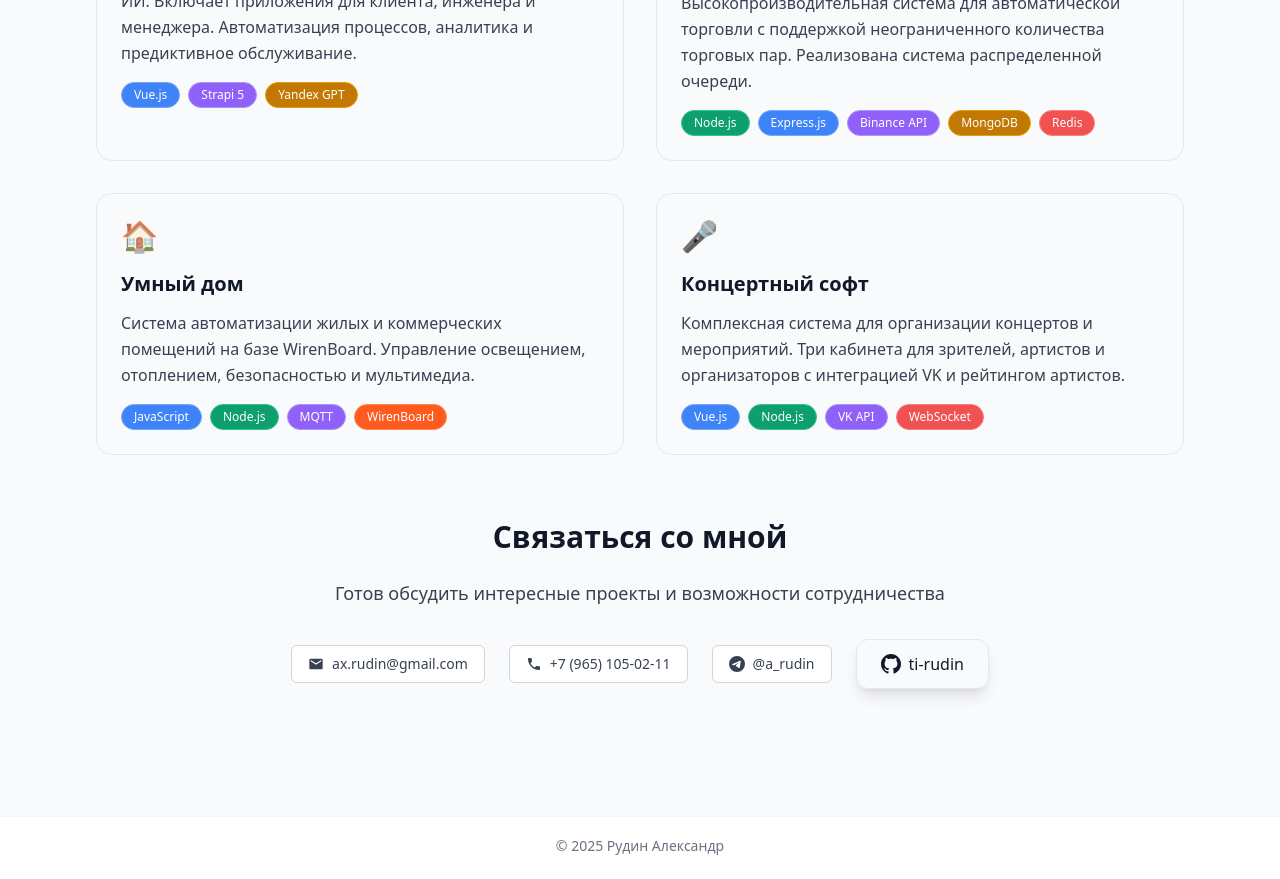
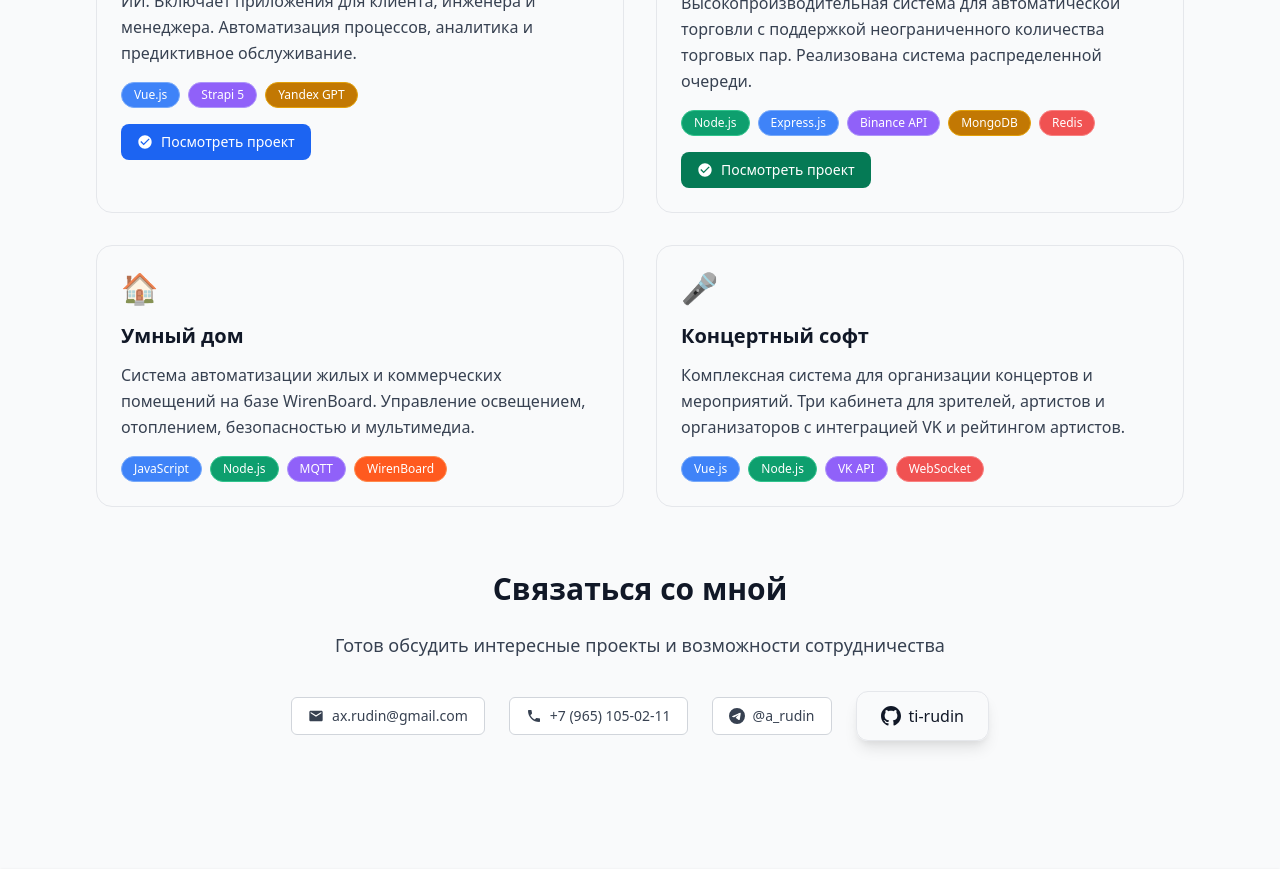
Before and after one commit to ti-rudin/resume.rudin.ru, a Vue app: page / in a window 1280 px wide. Shown: the part 2940-3819 px from the top of the page. Built offline with nearby package versions, Linux system fonts and the light colour scheme.

Commit message:
`Added project links and badges to Home.vue`

```diff
--- a/src/views/Home.vue
+++ b/src/views/Home.vue
@@ -214,11 +214,17 @@
             Интегрированная система управления заказ-нарядами с ИИ. Включает приложения для клиента,
             инженера и менеджера. Автоматизация процессов, аналитика и предиктивное обслуживание.
           </p>
-          <div class="flex flex-wrap gap-2">
+          <div class="flex flex-wrap gap-2 mb-4">
             <span class="px-3 py-1 bg-blue-500 text-white text-xs rounded-full border border-blue-400">Vue.js</span>
             <span class="px-3 py-1 bg-purple-500 text-white text-xs rounded-full border border-purple-400">Strapi 5</span>
             <span class="px-3 py-1 bg-yellow-500 text-white text-xs rounded-full border border-yellow-400">Yandex GPT</span>
           </div>
+          <a href="https://ti-soft.ru/auto-service-ai" target="_blank" class="inline-flex items-center px-4 py-2 bg-blue-600 hover:bg-blue-700 text-white text-sm font-medium rounded-lg transition-colors duration-200">
+            <svg class="w-4 h-4 mr-2" fill="currentColor" viewBox="0 0 24 24">
+              <path d="M12 2C6.48 2 2 6.48 2 12s4.48 10 10 10 10-4.48 10-10S17.52 2 12 2zm-2 15l-5-5 1.41-1.41L10 14.17l7.59-7.59L19 8l-9 9z"/>
+            </svg>
+            Посмотреть проект
+          </a>
         </div>
 
         <div class="bg-white/10 dark:bg-white/10 backdrop-blur-sm border border-white/20 rounded-2xl p-6 hover:bg-white/15 dark:hover:bg-white/20 transition-all duration-300">
@@ -228,13 +234,19 @@
             Высокопроизводительная система для автоматической торговли с поддержкой неограниченного количества торговых пар.
             Реализована система распределенной очереди.
           </p>
-          <div class="flex flex-wrap gap-2">
+          <div class="flex flex-wrap gap-2 mb-4">
             <span class="px-3 py-1 bg-green-500 text-white text-xs rounded-full border border-green-400">Node.js</span>
             <span class="px-3 py-1 bg-blue-500 text-white text-xs rounded-full border border-blue-400">Express.js</span>
             <span class="px-3 py-1 bg-purple-500 text-white text-xs rounded-full border border-purple-400">Binance API</span>
             <span class="px-3 py-1 bg-yellow-500 text-white text-xs rounded-full border border-yellow-400">MongoDB</span>
             <span class="px-3 py-1 bg-red-500 text-white text-xs rounded-full border border-red-400">Redis</span>
           </div>
+          <a href="https://ti-soft.ru/case-binance-tsl" target="_blank" class="inline-flex items-center px-4 py-2 bg-green-600 hover:bg-green-700 text-white text-sm font-medium rounded-lg transition-colors duration-200">
+            <svg class="w-4 h-4 mr-2" fill="currentColor" viewBox="0 0 24 24">
+              <path d="M12 2C6.48 2 2 6.48 2 12s4.48 10 10 10 10-4.48 10-10S17.52 2 12 2zm-2 15l-5-5 1.41-1.41L10 14.17l7.59-7.59L19 8l-9 9z"/>
+            </svg>
+            Посмотреть проект
+          </a>
         </div>
 
         <div class="bg-white/10 dark:bg-white/10 backdrop-blur-sm border border-white/20 rounded-2xl p-6 hover:bg-white/15 dark:hover:bg-white/20 transition-all duration-300">
```
